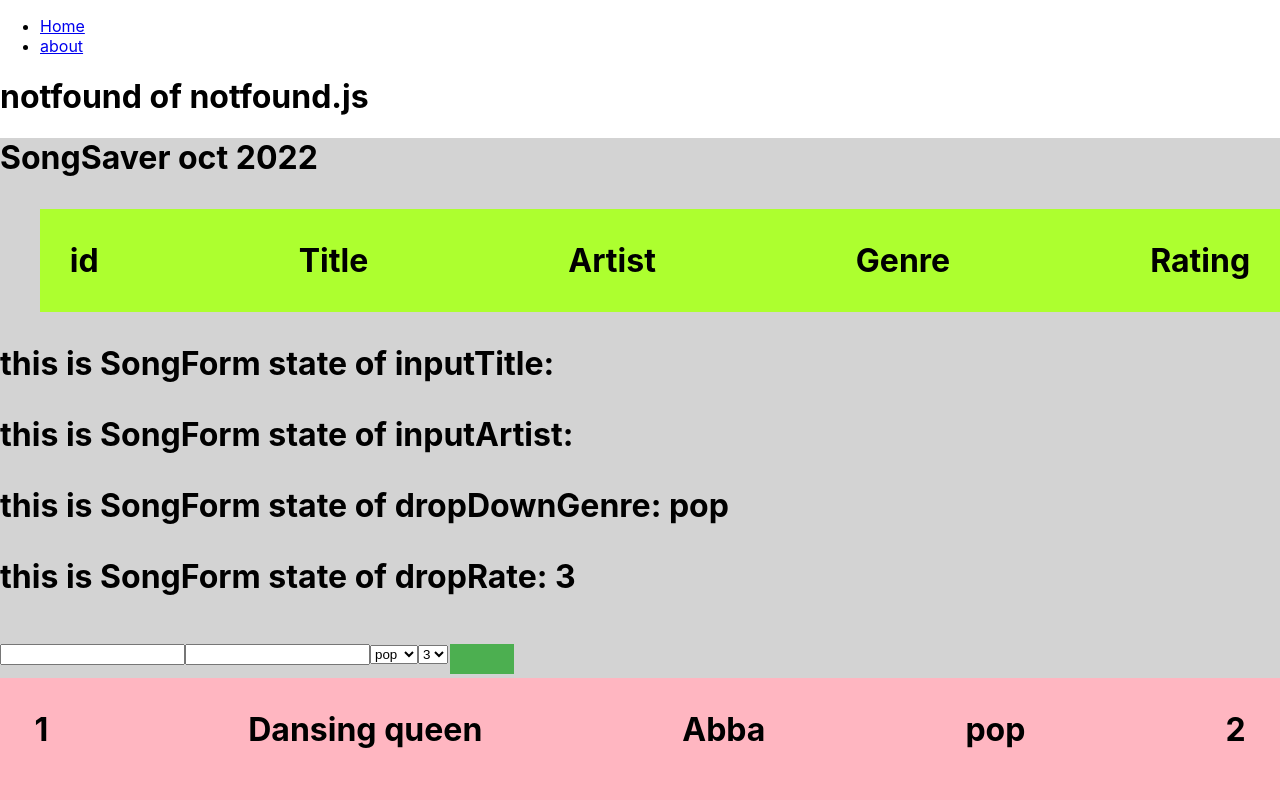
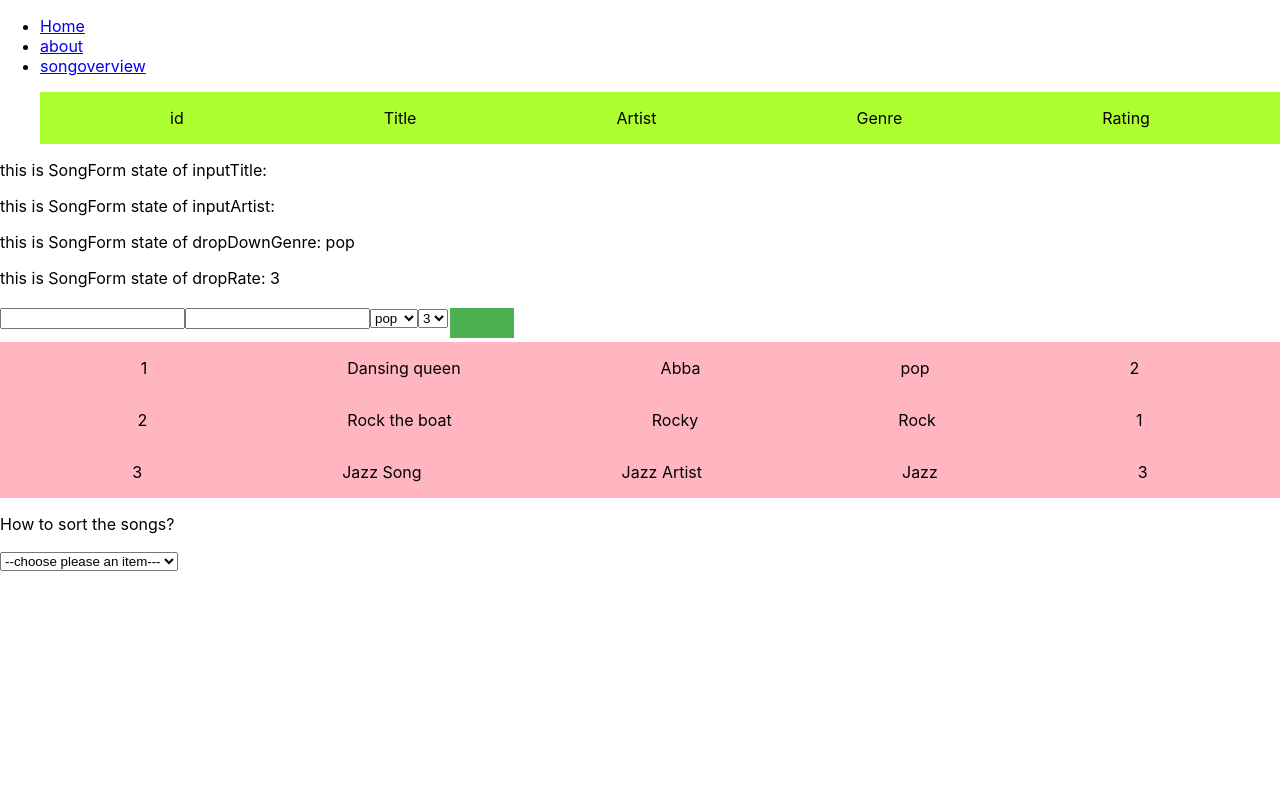
Before and after one commit to LHL-source/React_Assignment_SongSaver, a React (Create React App) app: page /songoverview in a window 1280 px wide. Shown: the top 800 px of the page. Built offline with nearby package versions, Linux system fonts and the light colour scheme.

Commit message:
Add files via upload

```diff
--- a/src/App.js
+++ b/src/App.js
@@ -1,9 +1,10 @@
 
 import './App.css';
-import SongOverview from './components/SongOverview.js';
+
 import { Link,  Route, Routes } from "react-router-dom"
 import {Home} from "./pages/Home"
 import {About} from "./pages/About"
+import {SongOverview} from './components/SongOverview.js';
 import {NotFound} from "./pages/NotFound"
 
 
@@ -22,6 +23,9 @@ function App() {
            <Link to="/about">about</Link>
            </li>
 
+           <li>
+           <Link to="/songoverview">songoverview</Link>
+           </li>
 
 
 
@@ -31,7 +35,8 @@ function App() {
       <Routes>
 
         <Route path="/" element={<Home />} />
-        <Route path="/about" element ={<About />} />
+        <Route path="/about" element={<About />} />
+        <Route path="/songoverview" element ={<SongOverview />} />
         <Route path="/*" element={<NotFound />}/>
 
       </Routes>
@@ -39,15 +44,18 @@ function App() {
 
 
 
-    <div className="App">
 
-     <h1>SongSaver oct
-       2022</h1>
-     <h1><SongOverview /></h1>
-
-    </div>
     </div>
   );//return
 }//App
 
 export default App;
+//regel 3:import {SongOverview} from './components/SongOverview.js';
+//regel 47 tm 53
+//<div className="App">
+
+// <h1>SongSaver oct
+//2022</h1>
+//<h1><SongOverview /></h1>
+
+//</div>
--- a/src/components/SongOverview.js
+++ b/src/components/SongOverview.js
@@ -5,31 +5,31 @@ import SongSort from './SongSort';
 
 
 
-class SongOverview extends Component {
+ export class SongOverview extends Component {
     constructor (props){
         super(props);
         this.state= {
             songs:[
              {id: 1, title:"Dansing queen", artist:"Abba", genre:"pop", rating: "2" },
              {id: 2, title:"Rock the boat", artist:"Rocky", genre:"Rock", rating: "1"},
-             {id: 3, title:"JazzSong", artist:"Jazzzz", genre:"Jazz", rating: "3"},
+             {id: 3, title:"Jazz Song", artist:"Jazz Artist", genre:"Jazz", rating: "3"},
               ],
               selectedGenre: "all"
              };//state
      }//constructor
 
-        //   capitalizeSong=(str)=>{
-        //        return str.chartArt(0).toUpperCase() + str.slice(1)
-        //   }
+        capitalizeSong=(str)=>{
+            return str.chartArt(0).toUpperCase() + str.slice(1)
+           }
 
 
-      addItemToSongList=( title, artist, genre, rating)=>{
+     addItemToSongList=( title, artist, genre, rating)=>{
         this.setState({
             songs:[
 
                 ...this.state.songs,
                 {id: this.state.songs.length + 1,
-                title: title,
+                title:  capitalizeSong(title),
                 artist: artist,
                 genre: genre,
                 rating: rating,
@@ -42,7 +42,7 @@ class SongOverview extends Component {
      }//title
 
 
-     sortSongs=(event)=>{
+ sortSongs=(event)=>{
         const selectedItem = event.target.value
      // return // console.log("Entering songoverview/function:sortSong/selectedItem:", selectedItem);//works? good job
       this.setState({sort:selectedItem})
@@ -66,16 +66,8 @@ class SongOverview extends Component {
      }//switch
     }//event
 
-//hier komen de functies
 
-
-        render() {
-
-           // const capitalizeSong=(str)=>{
-             //   return str.chartArt(0).toUpperCase() + str.slice(1)
-            // }
-
-
+    render() {
 
             return (
                 <div className="overview">
@@ -96,5 +88,6 @@ class SongOverview extends Component {
         }//render
 }//component
 
-export default SongOverview;
+//regel 99 export default SongOverview;
 //regel 32  title: capitalizeSong(title),
+//regel 72: render() { naar regel 20
```
